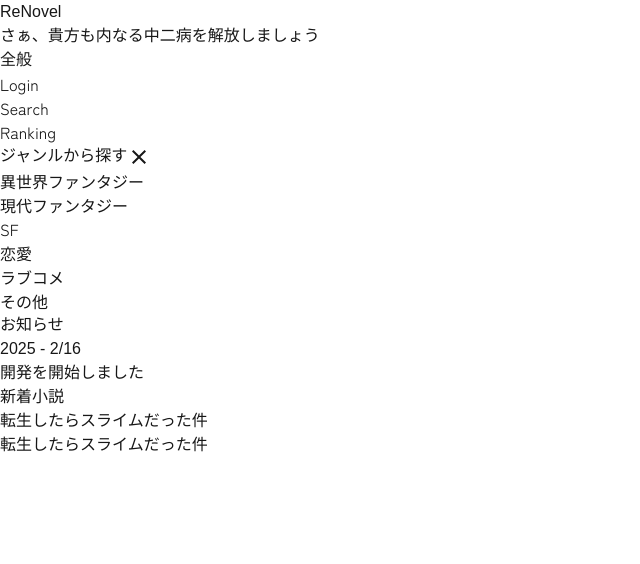
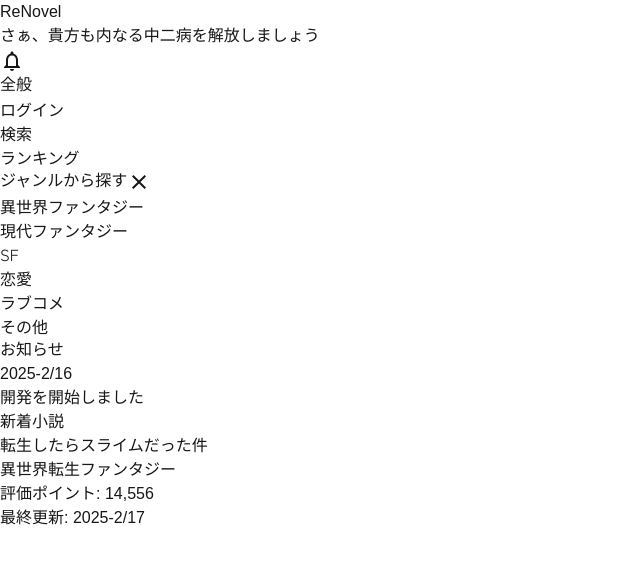
Before and after one commit to renovel-official/ReNovel, a Next.js app: page / in a window 1280 px wide. Shown: the top 564 px of the page, without its empty margins (0-640 px from the left). Built offline with nearby package versions, Linux system fonts and the light colour scheme; a web font is replaced by a local one.

Commit message:
Update and end

```diff
--- a/src/app/page.tsx
+++ b/src/app/page.tsx
@@ -1,65 +1,73 @@
 'use client';
-import { useState, useEffect } from "react";
+import { useState } from "react";
 import { Kaisei_Decol } from "next/font/google";
 
 import Infomation from "@/interface/infomation";
 import Novel from "@/interface/novel";
+import Link from "next/link";
 
 const kaisei_decol = Kaisei_Decol({ weight: "400" });
 
 export default function Home() {
-  const [infomations, setInfomations] = useState<Infomation[]>([{ title: "開発を開始しました", created_at: "2025 - 2/16" }]);
-  const [newNovels, setNovels] = useState<Novel[]>([{ title: "転生したらスライムだった件", phrase: "転生したらスライムだった件" }])
+  const [infomations, setInfomations] = useState<Infomation[]>([
+    { title: "開発を開始しました", created_at: "2025-2/16" }
+  ]);
+
+  const [newNovels, setNovels] = useState<Novel[]>([
+    { slug: 'example', title: "転生したらスライムだった件", phrase: "異世界転生ファンタジー", point: "14,556", updated_at: "2025-2/17" }
+  ]);
+
   return (
-    <>
-
-      <div className="w-full px-3 py-3 mt-3 border rounded">
+    <div className="mx-auto max-w-7xl px-4 sm:px-6 lg:px-8">
+      <div className="py-6">
+        {/* お知らせセクション */}
+        <div className="w-full px-3 py-3 mt-3 border rounded bg-white shadow-md">
           <div className={`text-center text-3xl ${kaisei_decol.className}`}>
             お知らせ
           </div>
+          <div>
+            {infomations.map((infomation, index) => (
 
-        <div>
-          {infomations.map((infomation: Infomation, index: number) => (
-            <div key={`info-${index}`} className="flex">
-              <div className="text-left bg-amber-100 px-4 py-2">
+              <div key={`info-${index}`} className="flex items-center py-2 border-b">
+                <div className="bg-amber-100 text-sm px-4 py-1 rounded font-medium">
                   {infomation.created_at}
                 </div>
-
-              <div className="ml-3 px-2 py-2">
+                <div className="ml-3 text-lg">
                   {infomation.title}
                 </div>
               </div>
             ))}
-
           </div>
         </div>
 
-      <div className="w-full px-3 py-3 mt-3 border rounded">
+        {/* 新着小説セクション */}
+        <div className="w-full px-3 py-3 mt-6 border rounded bg-white shadow-md">
           <div className={`text-center text-3xl ${kaisei_decol.className}`}>
             新着小説
           </div>
 
-        <div className="flex grid grid-cols-1 md:grid-cols-2 lg:grid-cols-3 gap-4">
-          {newNovels.map((novel: Novel, index: number) => (
-            <div key={`new_novel-${index}`} className="flex">
-              <div className="">
+          <div className="grid grid-cols-1 md:grid-cols-2 lg:grid-cols-3 gap-6 mt-4">
+            {newNovels.map((novel, index) => (
+              <Link href={`/works/${novel.slug}`} key={`new_novel-${index}`}>
+                <div className="border p-5 rounded-lg shadow-lg bg-gray-50 hover:shadow-xl transition transform hover:-translate-y-1 hover:scale-105">
+                  <div className="text-lg font-bold text-indigo-600 mb-1">
+                    { novel.title }
+                  </div>
+                  <div className="text-gray-700 text-sm mb-2">
                     { novel.phrase }
                   </div>
-
-              <div className="">
-                { novel.title }
+                  <div className="text-sm font-medium text-gray-500">
+                    評価ポイント: <span className="font-bold text-orange-500">{ novel.point }</span>
                   </div>
-
-              <div className="">
-                { novel.updated_at }
+                  <div className="text-xs text-gray-400 mt-2">
+                    最終更新: { novel.updated_at }
                   </div>
                 </div>
+              </Link>
             ))}
-
           </div>
         </div>
-
-
-    </>
+      </div>
+    </div>
   );
 }
--- a/src/components/header.tsx
+++ b/src/components/header.tsx
@@ -1,9 +1,12 @@
 'use client';
 
-import { ReactElement } from "react";
+import { ReactElement, useState } from "react";
+import NotificationsNoneIcon from '@mui/icons-material/NotificationsNone';
+import NotificationsIcon from '@mui/icons-material/Notifications';
 import Link from "next/link";
 
 export default function Header(): ReactElement {
+    const [hasNotifications, setHasNotifications] = useState<boolean>(false);
     return (
         <>
             <div className="text-gray-600 flex shadow-md mt-3 ml-3 mr-3 px-4 py-4 rounded-md bg-white justify-between items-center">
@@ -17,7 +20,9 @@ export default function Header(): ReactElement {
                     さぁ、貴方も内なる中二病を解放しましょう
                 </div>
 
-                <div className=""></div>
+                <div className="">
+                    { hasNotifications ? <NotificationsIcon /> : <NotificationsNoneIcon /> }
+                </div>
 
             </div>
         </>
--- a/src/components/sidebar.tsx
+++ b/src/components/sidebar.tsx
@@ -1,12 +1,11 @@
 'use client';
 
-import ArrowDownwardOutlinedIcon from '@mui/icons-material/ArrowDownwardOutlined';
-import CloseOutlinedIcon from '@mui/icons-material/CloseOutlined';
 import { Zen_Kaku_Gothic_New } from 'next/font/google'
 import { ReactElement, useState, useEffect } from "react";
 import { toast } from "sonner";
+import ArrowDownwardOutlinedIcon from '@mui/icons-material/ArrowDownwardOutlined';
+import CloseOutlinedIcon from '@mui/icons-material/CloseOutlined';
 import Option from "./ui/option";
-import Link from "next/link";
 
 const zen_kaku_gothic_new = Zen_Kaku_Gothic_New({ weight: "400" });
 
@@ -33,15 +32,15 @@ export default function Sidebar(): ReactElement {
 
                 <div className={`${zen_kaku_gothic_new.className}`}>
                     <Option href={isLogin ? `/dashboard` : `/login`}>
-                        { isLogin ? `Dashboard` : `Login` }
+                        { isLogin ? `ダッシュボード` : `ログイン` }
                     </Option>
 
                     <Option href="/search" className='mt-2'>
-                        Search
+                        検索
                     </Option>
 
                     <Option href="/ranking" className='mt-2'>
-                        Ranking
+                        ランキング
                     </Option>
                 </div>
 
--- a/src/interface/novel.ts
+++ b/src/interface/novel.ts
@@ -7,6 +7,7 @@ interface Novel {
 
     title: string;
     phrase: string;
+    point: string;
     description?: string;
 
     created_at?: string;
```
Lines whose indentation alone changed are shown as unchanged.
